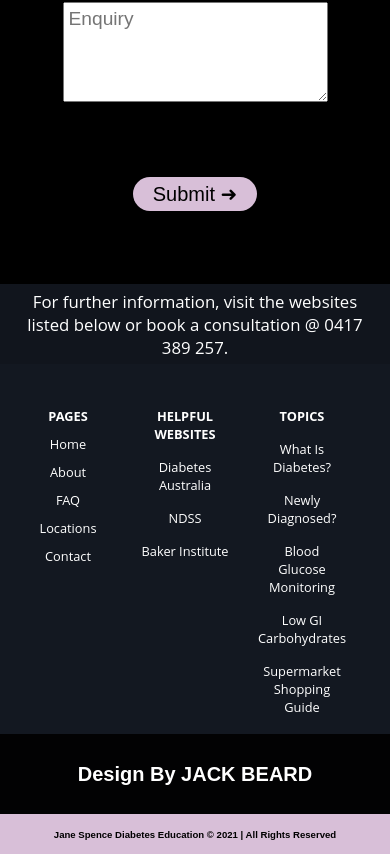
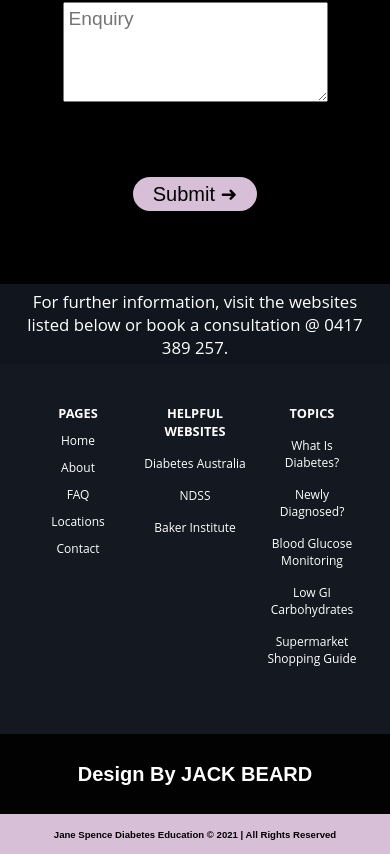
Before and after one commit to jackedwardbeard/01-Jane_Spence, a React (Create React App) app in the folder jane_spence/: page / in a window 390 px wide. Shown: the part 4779-5633 px from the top of the page. Built offline with nearby package versions, Linux system fonts and the light colour scheme.

Commit message:
More responsive changes.

```diff
--- a/jane_spence/src/components/Contact/ContactComponents.js
+++ b/jane_spence/src/components/Contact/ContactComponents.js
@@ -80,7 +80,7 @@ export const ImgWrap = styled.div`
 
 export const Img = styled.img`
     width: 100%;
-    height: 88%;
+    height: 86.5%;
     margin-top: 3vmin;
 `
 
--- a/jane_spence/src/components/Footer/FooterComponents.js
+++ b/jane_spence/src/components/Footer/FooterComponents.js
@@ -5,160 +5,72 @@ import { Link as LinkRouter } from 'react-router-dom'
 
 export const FooterContainer = styled.div`
     background: rgb(19,24,33);
-    height: 57vh;
+    height: max(570px, 57vmin);
     overflow: hidden;
-
-    @media screen and (max-width: 1024px) {
-        height: 570px;
-    }
 `
 
 export const FooterWrapper = styled.div`
-    height: 45vh;
-    display: grid;
+    height: max(450px, 45vmin);
+    display: flex;
+    flex-direction: column;
     width: 100%;
     font-family: 'Open Sans', sans-serif;
     overflow: hidden;
-
-    @media screen and (max-width: 1024px) {
-        height: 450px;
-    }
 `
 
 export const Row1 = styled.div`
-    height: 100%;
+    height: 80%;
     justify-content: center;
     display: flex;
-    align-items: center;
+    align-items: top;
+    padding-top: max(2%, 5vmin);
 `
 
 export const Column1 = styled.div`
     width: 30%;
-    height: 40vh;
+    height: 100%;
     float: left;
+    display: flex;
+    flex-direction: column;
+    align-items: top;
+    justify-content: top;
     text-align: center;
     overflow: hidden;
-    display: flex;
-    flex-direction: column;
-    align-items: center;
-    margin-top: 4vh;
-    margin-bottom: 4vh;
-    margin-left: -3vw;
-
-    @media screen and (max-width: 1024px) {
-        margin-left: -40px;
-        height: 400px;
-        margin-top: 40px;
-        margin-bottom: 40px;
-        margin-left: -60px;
-    }
-
-    @media screen and (max-width: 768px) {
-        margin-left: -35px;
-    }
-
-    @media screen and (max-width: 414px) {
-        margin-left: -20px;
-    }
-
-    @media screen and (max-width: 411px) {
-        margin-left: -20px;
-    }
-
-    @media screen and (max-width: 360px) {
-        margin-left: -20px;
-    }
-
-    @media screen and (max-width: 320px) {
-        margin-left: -15px;
-    }
 `
 
 export const Column2 = styled.div`
     width: 30%;
-    height: 40vh;
-    padding-left: 7.5vw;
-    padding-right: 7.5vw;
+    height: 100%;
     float: left;
+    display: flex;
+    flex-direction: column;
+    align-items: top;
+    justify-content: top;
     text-align: center;
     overflow: hidden;
-    display: flex;
-    flex-direction: column;
-    align-items: center;
-    margin-top: 4vh;
-    margin-bottom: 4vh;
-
-    @media screen and (max-width: 1024px) {
-        height: 400px;
-        padding-left: 15px;
-        padding-right: 15px;
-        margin-top: 40px;
-        margin-bottom: 40px;
-    }
+    padding: 0 max(5px, 0.5vmin);
 `
 
 export const Column3 = styled.div`
     width: 30%;
-    height: 40vh;
+    height: 100%;
     float: left;
     display: flex;
     flex-direction: column;
-    align-items: center;
+    align-items: top;
+    justify-content: top;
     text-align: center;
     overflow: hidden;
-    margin-top: 4vh;
-    margin-bottom: 4vh;
+    padding: 0 max(10px, 1vmin);
 
-    @media screen and (max-width: 1024px) {
-        height: 400px;
-        margin-top: 40px;
-        margin-bottom: 40px;
-    }
-
-    @media screen and (max-width: 1024px) and (min-height: 1366px) {
-        padding-left: 60px;
-        padding-right: 60px;
-    }
-
-    @media screen and (max-width: 768px) and (max-height: 1024px) {
-        padding-left: 30px;
-        padding-right: 30px;
-    }
-
-    @media screen and (max-width: 411px) and (max-height: 823px) {
-        padding-left: 10px;
-        padding-right: 10px;
-    }
-
-    @media screen and (max-width: 414px) and (max-height: 736px) {
-        padding-left: 15px;
-        padding-right: 15px;
-    }
-
-    @media screen and (max-width: 411px) and (max-height: 731px) {
-        padding-left: 10px;
-        padding-right: 10px;
-    }
-
-    @media screen and (max-width: 375px) and (max-height: 667px) {
-        padding-left: 5px;
-        padding-right: 5px;
-    }
-
-    @media screen and (max-width: 360px) and (max-height: 640px) {
-        padding-left: 10px;
-        padding-right: 10px;
-    }
-
-    @media screen and (max-width: 320px) and (max-height: 568px) {
-        padding-left: 10px;
-        padding-right: 10px;
+    @media screen and (max-width: 320px) {
+        padding: 0 max(5px, 0.5vmin);
     }
 `
 
 export const PreFooterWrapper = styled.div`
     background: rgb(0,0,0, 0.1);
-    height: 8vh;
+    height: max(80px, 8vmin);
     color: white;
     display: flex;
     justify-content: center;
@@ -166,9 +78,9 @@ export const PreFooterWrapper = styled.div`
     text-align: center;
     font-family: 'Open Sans', sans-serif;
     font-weight: 500;
-    font-size: 2.5vh;
-    padding-left: 10vw;
-    padding-right: 10vw;
+    font-size: max(1.25rem, 2.5vmin);
+    padding-left: max(10vw, 200px);
+    padding-right: max(10vw, 200px);
     overflow: hidden;
 
     @media screen and (max-width: 1024px) {
@@ -209,7 +121,7 @@ export const PreFooterWrapper = styled.div`
 
 export const SubFooterContainer = styled.div`
     background: thistle;
-    height: 4vh;
+    height: max(40px, 4vmin);
     overflow: hidden;
     display: flex;
     align-items: center;
@@ -223,7 +135,7 @@ export const SubFooterContainer = styled.div`
 
 export const SubSubFooterContainer = styled.div`
     background: rgb(0,0,0,0.9);
-    height: 8vh;
+    height: max(80px, 8vmin);
     overflow: hidden;
     display: flex;
     align-items: center;
@@ -237,102 +149,40 @@ export const SubSubFooterContainer = styled.div`
 
 export const Title = styled.h3`
     color: white;
-    font-size: 2.5vh;
+    font-size: max(1.1rem, 2.5vmin);
     font-weight: 700;
     font-family: 'Open Sans', sans-serif;
-    margin-top: 1.5vh;
-
-    @media screen and (max-width: 1024px) {
-        margin-top: 10px;
-        font-size: 1.25rem;
-    }
+    margin-top: max(20px, 1.5vmin);
 
     @media screen and (max-width: 768px) {
-        margin-top: 20px;
-    }
-
-    @media screen and (max-width: 685px) {
-        font-size: 1rem;
-        margin-top: 6px;
-    }
-
-    @media screen and (max-width: 540px) {
-        font-size: 0.9rem;
-        margin-top: 2px;
-    }
-
-    @media screen and (max-width: 414px) {
-        font-size: 0.8rem;
-        margin-top: -1px;
-    }
-
-    @media screen and (max-width: 411px) {
-        margin-top: 3px;
-    }
-
-    @media screen and (max-width: 375px) and (min-height: 667px) {
-        font-size: 0.9rem;
-        margin-top: 20px;
-    }
-
-    @media screen and (max-width: 375px) and (min-height: 812px) {
-        font-size: 0.9rem;
-        margin-top: 8px;
-    }
-
-    @media screen and (max-width: 360px) {
-        font-size: 0.9rem;
-        margin-top: 3px;
-    }
-
-    @media screen and (max-width: 320px) {
-        font-size: 0.7rem;
-        margin-top: 13px;
-
-    }
-
-    @media screen and (max-width: 280px) {
-        font-size: 0.75rem;
-        margin-top: 25px;
+        font-size: max(0.8rem, 2.5vmin);
     }
 `
 
 export const NavLinkScroll = styled(LinkScroll)`
     color: white;
     font-family: 'Open Sans', sans-serif;
-    font-size: 1.75vh;
+    font-size: max(1rem, 1.75vmin);
     font-weight: 400;
-    margin-top: 1vh;
+    margin-top: max(10px, 1.5vmin);
     display: grid;
     cursor: pointer;
 
-    @media screen and (max-width: 1024px) {
-        margin-top: 10px;
-        font-size: 1rem;
+
+    @media screen and (max-width: 767px) {
+        font-size: max(0.9rem, 1.75vmin);
     }
 
-    @media screen and (max-width: 768px) {
-        font-size: 0.85rem;
-    }
-
-    @media screen and (max-width: 600px) {
-        font-size: 0.8rem;
-    }
-
-    @media screen and (max-width: 540px) and (max-height: 720px) {
-        font-size: 0.8rem;
-    }
-
-    @media screen and (max-width: 414px) {
-        font-size: 0.8rem;
+    @media screen and (max-width: 539px) {
+        font-size: max(0.75rem, 1.75vmin);
     }
 
     @media screen and (max-width: 320px) {
-        font-size: 0.7rem;
+        font-size: max(0.725rem, 1.75vmin);
     }
 
     @media screen and (max-width: 280px) {
-        font-size: 0.6rem;
+        font-size: max(0.65rem, 1.75vmin);
     }
 
 
@@ -344,47 +194,29 @@ export const NavLinkScroll = styled(LinkScroll)`
 export const NavLink = styled(LinkRouter)`
     color: white;
     font-family: 'Open Sans', sans-serif;
-    font-size: 1.75vh;
+    font-size: max(1rem, 1.75vmin);
     font-weight: 400;
-    margin-top: 1.5vh;
+    margin-top: max(15px, 1.5vmin);
     display: grid;
     text-decoration: none;
     cursor: pointer;
 
-    @media screen and (max-width: 1024px) {
-        margin-top: 15px;
-        font-size: 1rem;
+
+    @media screen and (max-width: 767px) {
+        font-size: max(0.9rem, 1.75vmin);
     }
 
-    @media screen and (max-width: 768px) {
-        font-size: 0.85rem;
-    }
-
-    @media screen and (max-width: 600px) {
-        font-size: 0.8rem;
-    }
-
-    @media screen and (max-width: 540px) and (max-height: 720px) {
-        font-size: 0.8rem;
-    }
-
-    @media screen and (max-width: 414px) {
-        font-size: 0.8rem;
-    }
-
-    @media screen and (max-width: 375px) and (max-height: 812px) {
-        font-size: 0.75rem;
+    @media screen and (max-width: 539px) {
+        font-size: max(0.75rem, 1.75vmin);
     }
 
     @media screen and (max-width: 320px) {
-        font-size: 0.7rem;
+        font-size: max(0.725rem, 1.75vmin);
     }
 
     @media screen and (max-width: 280px) {
-        font-size: 0.6rem;
+        font-size: max(0.65rem, 1.75vmin);
     }
-
-
 
     &:hover {
         font-weight: 700;
@@ -393,7 +225,7 @@ export const NavLink = styled(LinkRouter)`
 
 export const SubSubText = styled(LinkRouter)`
     color: white;
-    font-size: 2.5vh;
+    font-size: max(1.25rem, 2.5vmin);
     font-weight: 600;
     font-family: 'Montserrat', sans-serif;
     background: transparent;
@@ -401,11 +233,6 @@ export const SubSubText = styled(LinkRouter)`
     text-decoration: none;
     cursor: pointer;
     outline: none;
-    float: right;
-
-    @media screen and (max-width: 1024px) {
-        font-size: 1.25rem;
-    }
 
     &:hover {
         color: thistle;
@@ -416,18 +243,9 @@ export const SubText = styled.span`
     color: black;
     font-weight: 600;
     font-family: 'Montserrat', sans-serif;
-    font-size: 1.5vh;
-    float: left;
+    font-size: max(0.6rem, 1.5vmin);
 
-    @media screen and (max-width: 1024px) {
-        font-size: 0.8rem;
-    }
-
-    @media screen and (max-width: 768px) {
-        font-size: 0.6rem;
-    }
-
-    @media screen and (max-width: 280px) {
-        font-size: 0.5rem;
+    @media screen and (max-width: 320px) {
+        font-size: max(0.5rem, 1.5vmin);
     }
 `
--- a/jane_spence/src/components/Locations/LocationsComponents.js
+++ b/jane_spence/src/components/Locations/LocationsComponents.js
@@ -87,8 +87,6 @@ export const Column2 = styled.div`
     flex-direction: column;
     align-items: center;
     justify-content: center;
-    margin-right: -4vmin;
-    margin-left: -4vmin;
     text-align: center;
     width: 30%;
 
--- a/jane_spence/src/components/Navbar/NavbarComponents.js
+++ b/jane_spence/src/components/Navbar/NavbarComponents.js
@@ -53,6 +53,18 @@ export const NavLogo = styled(LinkScroll)`
     font-size: max(1.6rem, 3.3vmin);
     overflow: hidden;
     margin-left: 10px;
+
+    @media screen and (max-width: 805px) {
+        font-size: max(1.1rem, 3vmin);
+    }
+
+    @media screen and (max-width: 775px) {
+        font-size: max(1rem, 2.8vmin);
+    }
+
+    @media screen and (max-width: 768px) {
+        font-size: max(1.6rem, 3.3vmin);
+    }
 
     @media screen and (max-width: 280px) {
         font-size: max(1.3rem, 3vmin);
```
